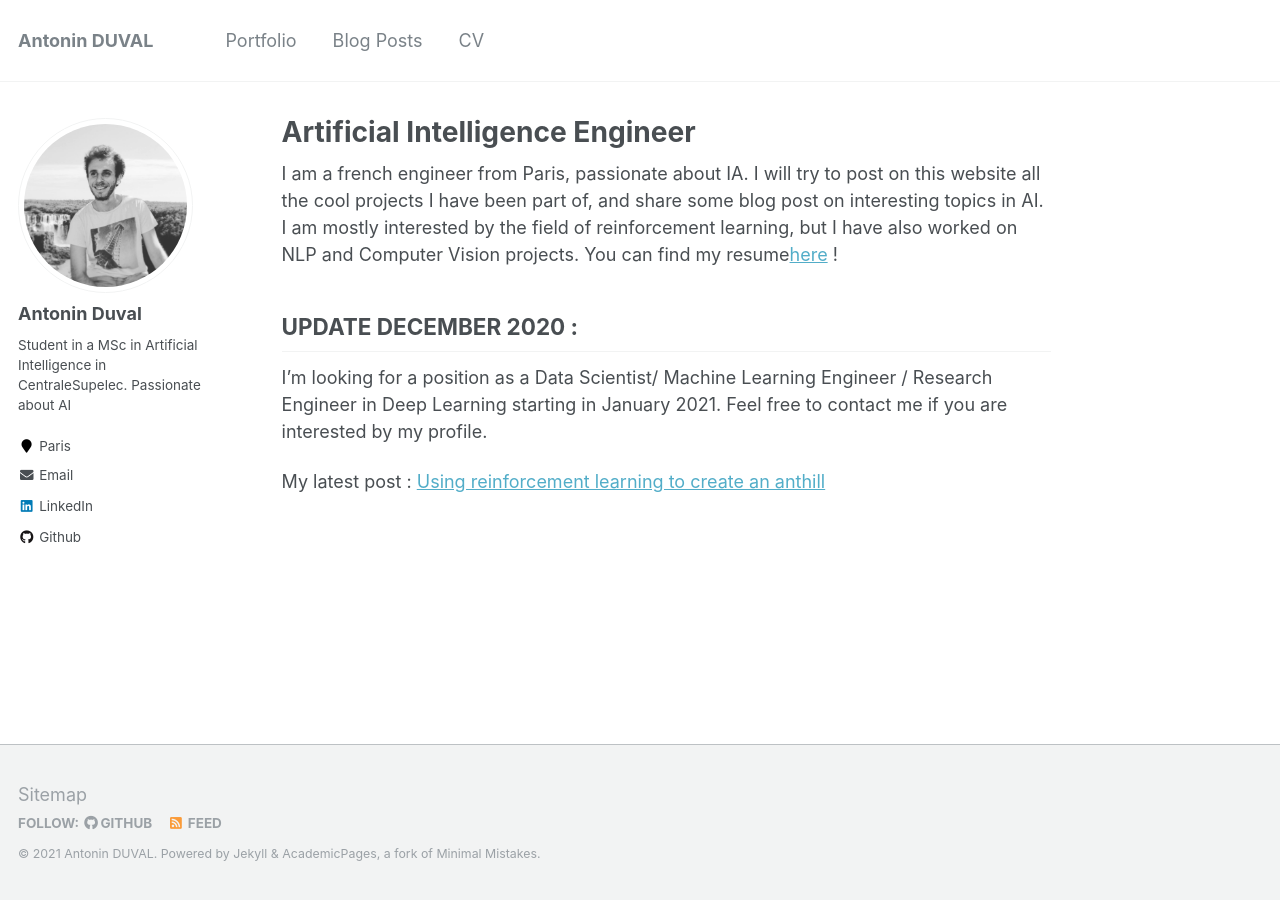
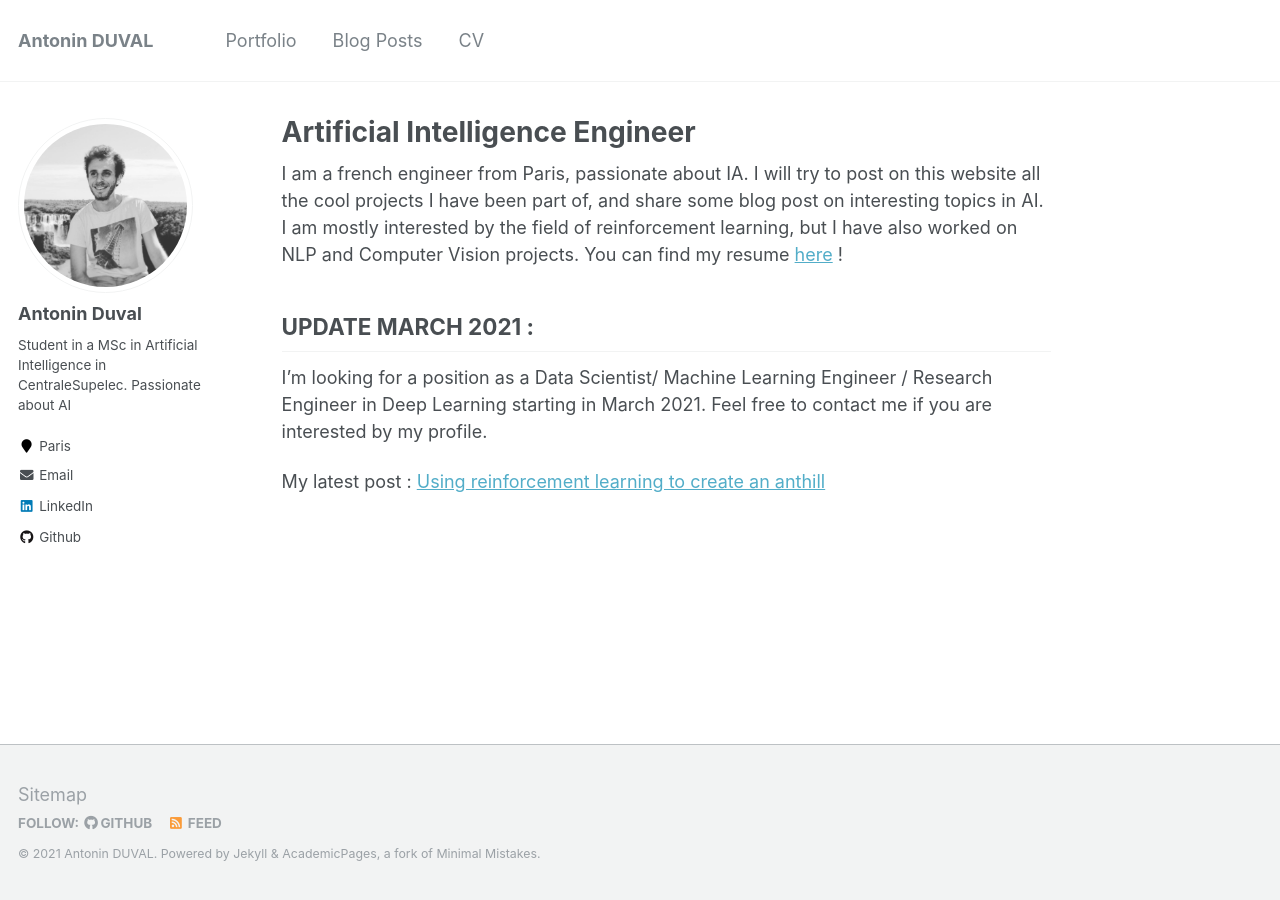
Before and after one commit to AntoninDuval/antoninduval.github.io, a Jekyll site: the page built from _pages/about.md, in a window 1280 px wide. Built offline with Jekyll 4.4.1, drawn with Linux system fonts in a browser that asks for light colours.

Commit message:
Modified UPDATE

```diff
--- a/_pages/about.md
+++ b/_pages/about.md
@@ -11,10 +11,10 @@ redirect_from:
 I am a french engineer from Paris, passionate about IA. I will try to post on this website all the cool projects I have been part of,
 and share some blog post on interesting topics in AI.
 I am mostly interested by the field of reinforcement learning, but I have also worked on NLP and Computer Vision projects.
-You can find my resume[here](https://antoninduval.github.io/files/CV_Antonin_DUVAL_2020_EN.pdf) !
+You can find my resume [here](https://antoninduval.github.io/files/CV_Antonin_DUVAL_2020_EN.pdf) !
 
-## UPDATE DECEMBER 2020 :
-I'm looking for a position as a Data Scientist/ Machine Learning Engineer / Research Engineer in Deep Learning starting in January 2021.
+## UPDATE MARCH 2021 :
+I'm looking for a position as a Data Scientist/ Machine Learning Engineer / Research Engineer in Deep Learning starting in March 2021.
 Feel free to contact me if you are interested by my profile.
 
 My latest post : [Using reinforcement learning to create an anthill](https://antoninduval.github.io/posts/2020/04/blog-post-2/)
```
